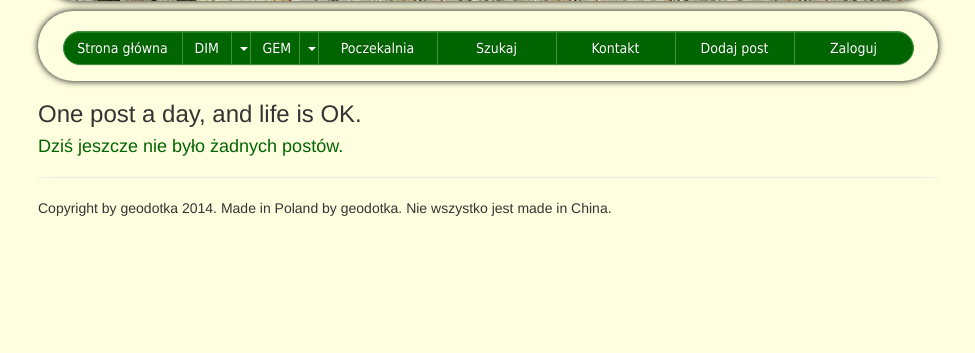
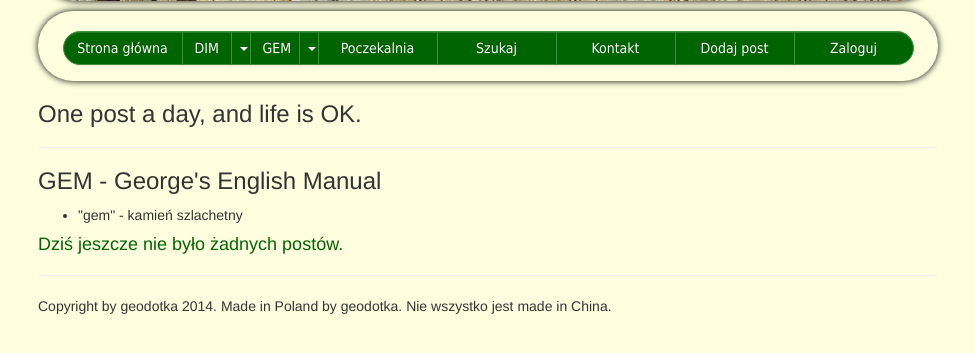
Before and after one commit to geodotka/dimgem, a Django app: page /gem/ in a window 1280 px wide. Shown: the part 270-623 px from the top of the page, without its empty margins (152-1127 px from the left). Run offline with Django 3.2, Linux system fonts and the light colour scheme; data that the repository does not hold is empty; some libraries are stand-ins or nearby versions.

Commit message:
#3: remove gem.html, fix mistake in dimgem template

```diff
--- a/dimgem/templates/dimgem.html
+++ b/dimgem/templates/dimgem.html
@@ -1,8 +1,9 @@
 {% extends "base.html" %}
 {% block content %}
 	<h3>One post a day, and life is OK.</h3>
-	{% if template_type == 'dim' %}
-		<h2>DIM - Dorothy's Italian Manual</h2>
+	<hr>
+	{% if view_name == 'dim' %}
+		<h3>DIM - Dorothy's Italian Manual</h3>
 		<ul>
 			<li>"dim light" - przyćmione światło</li>
 			<li>"dim voice" - słaby głos</li>
@@ -11,8 +12,8 @@
 			<li>"dim outlook" - marne widoki</li>
 		</ul>
 	{% endif %}
-	{% if template_type == 'gem' %}
-		<h2>GEM - George's English Manual</h2>
+	{% if view_name == 'gem' %}
+		<h3>GEM - George's English Manual</h3>
 		<ul>
 			<li>"gem" - kamień szlachetny</li>
 		</ul>
```
Also changed, not shown: dimgem/templates/gem.html (added).
